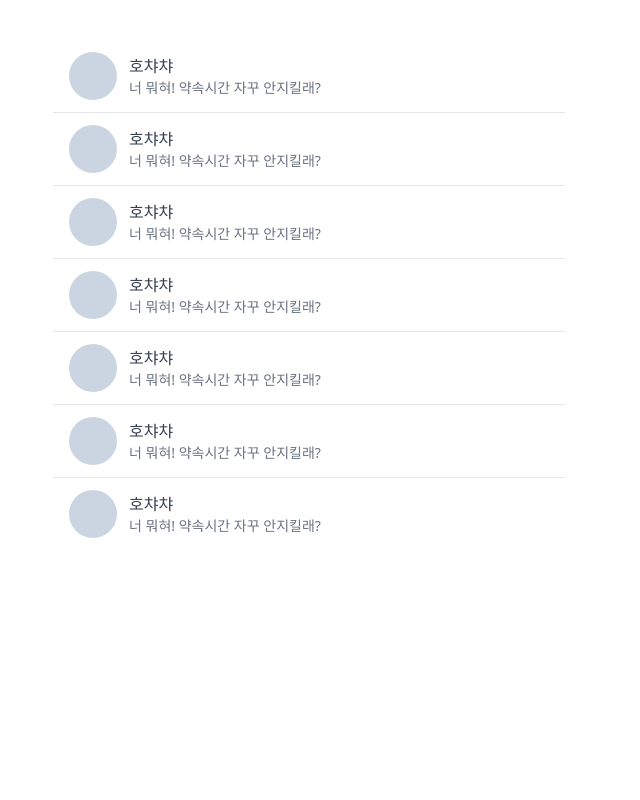
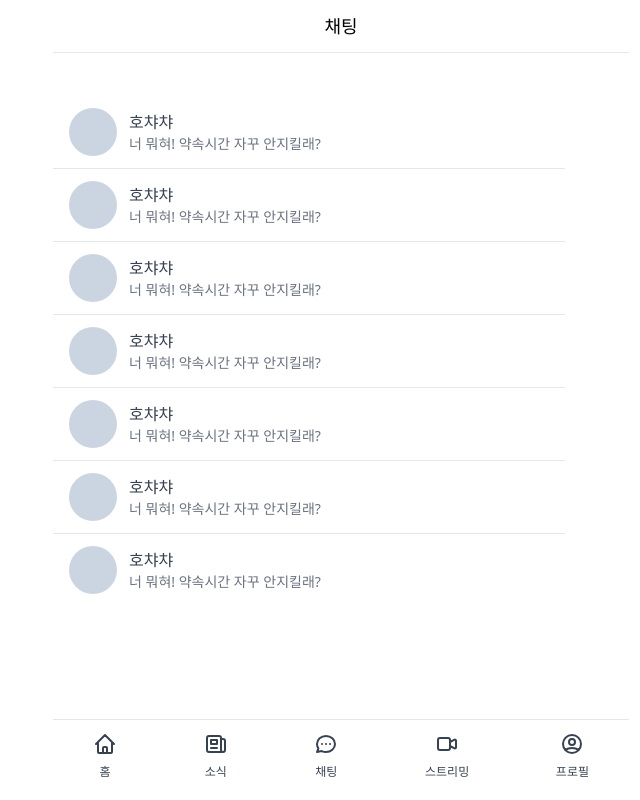
Before and after one commit to DwarfThema/carrot-market, a Next.js app: page /chats in a window 1280 px wide. Shown: the whole page, without its empty margins (331-971 px from the left). Built offline with nearby package versions, Linux system fonts and the light colour scheme.

Commit message:
~5.17 layout canGoBack

```diff
--- a/components/layout.tsx
+++ b/components/layout.tsx
@@ -1,3 +1,5 @@
+import Link from "next/link";
+import { useRouter } from "next/router";
 import { cls } from "../libs/utils";
 
 interface LayoutProps {
@@ -8,14 +10,137 @@ interface LayoutProps {
 }
 
 const Layout = ({ title, canGoBack, hasTabBar, children }: LayoutProps) => {
+  const router = useRouter();
+  const onClick = () => {
+    router.back();
+  };
   return (
     <div>
-      <div className="bg-white w-full text-lg font-medium py-3 fixed text-gray border-b top-0 flex items-center justify-center">
+      <div
+        className={cls(
+          !canGoBack ? "justify-center" : "",
+          "max-w-xl bg-white w-full px-10 text-lg font-medium py-3 fixed text-gray border-b top-0 flex items-center"
+        )}
+      >
+        {canGoBack ? (
+          <button onClick={onClick}>
+            <svg
+              xmlns="http://www.w3.org/2000/svg"
+              className="h-6 w-6"
+              fill="none"
+              viewBox="0 0 24 24"
+              stroke="currentColor"
+              strokeWidth="2"
+            >
+              <path
+                strokeLinecap="round"
+                strokeLinejoin="round"
+                d="M15 19l-7-7 7-7"
+              />
+            </svg>
+          </button>
+        ) : null}
         {title ? <span>{title}</span> : null}
       </div>
-      <div className={cls("pt-16", hasTabBar ? "pb-16" : "")}>{children}</div>
+      <div className={cls("pt-14", hasTabBar ? "pb-24" : "")}>{children}</div>
       {hasTabBar ? (
-        <nav className="bg-white text-gray-800 border-t fixed bottom-0 pb-10 pt-3 flex justify-between items-center"></nav>
+        <nav className="bg-white max-w-xl  text-gray-700 border-t fixed bottom-0 w-full px-10 pb-5 pt-3 flex justify-between text-xs">
+          <Link href="/">
+            <a className="flex flex-col items-center space-y-2">
+              <svg
+                xmlns="http://www.w3.org/2000/svg"
+                className="h-6 w-6"
+                fill="none"
+                viewBox="0 0 24 24"
+                stroke="currentColor"
+                strokeWidth="2"
+              >
+                <path
+                  strokeLinecap="round"
+                  strokeLinejoin="round"
+                  d="M3 12l2-2m0 0l7-7 7 7M5 10v10a1 1 0 001 1h3m10-11l2 2m-2-2v10a1 1 0 01-1 1h-3m-6 0a1 1 0 001-1v-4a1 1 0 011-1h2a1 1 0 011 1v4a1 1 0 001 1m-6 0h6"
+                />
+              </svg>
+              <span>홈</span>
+            </a>
+          </Link>
+          <Link href="/community">
+            <a className="flex flex-col items-center space-y-2">
+              <svg
+                xmlns="http://www.w3.org/2000/svg"
+                className="h-6 w-6"
+                fill="none"
+                viewBox="0 0 24 24"
+                stroke="currentColor"
+                strokeWidth="2"
+              >
+                <path
+                  strokeLinecap="round"
+                  strokeLinejoin="round"
+                  d="M19 20H5a2 2 0 01-2-2V6a2 2 0 012-2h10a2 2 0 012 2v1m2 13a2 2 0 01-2-2V7m2 13a2 2 0 002-2V9a2 2 0 00-2-2h-2m-4-3H9M7 16h6M7 8h6v4H7V8z"
+                />
+              </svg>
+              <span>소식</span>
+            </a>
+          </Link>
+          <Link href="/chats">
+            <a className="flex flex-col items-center space-y-2">
+              <svg
+                xmlns="http://www.w3.org/2000/svg"
+                className="h-6 w-6"
+                fill="none"
+                viewBox="0 0 24 24"
+                stroke="currentColor"
+                strokeWidth="2"
+              >
+                <path
+                  strokeLinecap="round"
+                  strokeLinejoin="round"
+                  d="M8 12h.01M12 12h.01M16 12h.01M21 12c0 4.418-4.03 8-9 8a9.863 9.863 0 01-4.255-.949L3 20l1.395-3.72C3.512 15.042 3 13.574 3 12c0-4.418 4.03-8 9-8s9 3.582 9 8z"
+                />
+              </svg>
+              <span>채팅</span>
+            </a>
+          </Link>
+          <Link href="/live">
+            <a className="flex flex-col items-center space-y-2">
+              <svg
+                xmlns="http://www.w3.org/2000/svg"
+                className="h-6 w-6"
+                fill="none"
+                viewBox="0 0 24 24"
+                stroke="currentColor"
+                strokeWidth="2"
+              >
+                <path
+                  strokeLinecap="round"
+                  strokeLinejoin="round"
+                  d="M15 10l4.553-2.276A1 1 0 0121 8.618v6.764a1 1 0 01-1.447.894L15 14M5 18h8a2 2 0 002-2V8a2 2 0 00-2-2H5a2 2 0 00-2 2v8a2 2 0 002 2z"
+                />
+              </svg>
+              <span>스트리밍</span>
+            </a>
+          </Link>
+          <Link href="/profile">
+            <a className="flex flex-col items-center space-y-2">
+              <svg
+                xmlns="http://www.w3.org/2000/svg"
+                className="h-6 w-6"
+                fill="none"
+                viewBox="0 0 24 24"
+                stroke="currentColor"
+                strokeWidth="2"
+              >
+                <path
+                  strokeLinecap="round"
+                  strokeLinejoin="round"
+                  d="M5.121 17.804A13.937 13.937 0 0112 16c2.5 0 4.847.655 6.879 1.804M15 10a3 3 0 11-6 0 3 3 0 016 0zm6 2a9 9 0 11-18 0 9 9 0 0118 0z"
+                />
+              </svg>
+              <span>프로필</span>
+            </a>
+          </Link>
+        </nav>
       ) : null}
     </div>
   );
--- a/pages/chats/index.tsx
+++ b/pages/chats/index.tsx
@@ -1,7 +1,9 @@
 import type { NextPage } from "next";
+import Layout from "../../components/layout";
 
 const Chats: NextPage = () => {
   return (
+    <Layout hasTabBar title="채팅">
       <div className="py-10 divide-y-[1px] ">
         {[1, 1, 1, 1, 1, 1, 1].map((_, i) => (
           <div
@@ -18,6 +20,7 @@ const Chats: NextPage = () => {
           </div>
         ))}
       </div>
+    </Layout>
   );
 };
 
--- a/pages/community/index.tsx
+++ b/pages/community/index.tsx
@@ -1,7 +1,9 @@
 import { NextPage } from "next";
+import Layout from "../../components/layout";
 
 const Comunity: NextPage = () => {
   return (
+    <Layout hasTabBar title="소식">
       <div className="py-16 px-4 space-y-8">
         {[1, 2, 3, 4, 5].map((_, i) => (
           <div key={i} className="flex flex-col items-start cursor-pointer">
@@ -54,7 +56,7 @@ const Comunity: NextPage = () => {
             </div>
           </div>
         ))}
-      <button className="fixed bottom-14 right-5 bg-purple-400 hover:bg-purple-500 transition-colors cursor-pointer rounded-full p-4 shadow-xl text-white">
+        <button className="fixed bottom-24 right-5 bg-purple-400 hover:bg-purple-500 transition-colors cursor-pointer rounded-full p-4 shadow-xl text-white">
           <svg
             className="w-6 h-6"
             fill="none"
@@ -71,6 +73,7 @@ const Comunity: NextPage = () => {
           </svg>
         </button>
       </div>
+    </Layout>
   );
 };
 
--- a/pages/index.tsx
+++ b/pages/index.tsx
@@ -5,7 +5,7 @@ import Layout from "../components/layout";
 const Home: NextPage = () => {
   return (
     <Layout title="홈" hasTabBar>
-      <div className="flex flex-col space-y-5 ">
+      <div className="flex flex-col space-y-5">
         {[1, 1, 1, 1, 1, 1, 1, 1, 1, 1, 1, 1].map((_, i) => (
           <div
             key={i}
--- /dev/null
+++ b/pages/live/index.tsx
@@ -0,0 +1,37 @@
+import { NextPage } from "next";
+import Layout from "../../components/layout";
+
+const Live: NextPage = () => {
+  return (
+    <Layout hasTabBar title="스트리밍">
+      <div className="py-10 space-y-4 divide-y-[1.5px]">
+        {[1, 2, 3, 4, 5, 6].map((_, i) => (
+          <div key={i} className="pt-4  px-4">
+            <div className="w-full rounded-md shadow-sm bg-slate-300 aspect-video" />
+            <h1 className=" text-2xl mt-2 font-bold text-gray-900">
+              호챠챠의 요리교실
+            </h1>
+          </div>
+        ))}
+        <button className="fixed bottom-24 right-5 bg-purple-400 hover:bg-purple-500 transition-colors cursor-pointer rounded-full p-4 shadow-xl text-white border-transparent">
+          <svg
+            xmlns="http://www.w3.org/2000/svg"
+            className="h-6 w-6"
+            fill="none"
+            viewBox="0 0 24 24"
+            stroke="currentColor"
+            strokeWidth="2"
+          >
+            <path
+              strokeLinecap="round"
+              strokeLinejoin="round"
+              d="M15 10l4.553-2.276A1 1 0 0121 8.618v6.764a1 1 0 01-1.447.894L15 14M5 18h8a2 2 0 002-2V8a2 2 0 00-2-2H5a2 2 0 00-2 2v8a2 2 0 002 2z"
+            />
+          </svg>
+        </button>
+      </div>
+    </Layout>
+  );
+};
+
+export default Live;
--- a/pages/profile/index.tsx
+++ b/pages/profile/index.tsx
@@ -1,7 +1,9 @@
 import type { NextPage } from "next";
+import Layout from "../../components/layout";
 
 const Profile: NextPage = () => {
   return (
+    <Layout hasTabBar title="프로필">
       <div className="py-10 px-4">
         <div className="flex items-center space-x-3">
           <div className="w-16 h-16 rounded-full bg-slate-400" />
@@ -134,13 +136,14 @@ const Profile: NextPage = () => {
               Normally, both your asses would be dead as fucking fried chicken,
               but you happen to pull this shit while I&apos;m in a transitional
               period so I don&apos;t wanna kill you, I wanna help you. But I
-            can&apos;t give you this case, it don&apos;t belong to me. Besides,
-            I&apos;ve already been through too much shit this morning over this
-            case to hand it over to your dumb ass.
+              can&apos;t give you this case, it don&apos;t belong to me.
+              Besides, I&apos;ve already been through too much shit this morning
+              over this case to hand it over to your dumb ass.
             </p>
           </div>
         </div>
       </div>
+    </Layout>
   );
 };
 
--- a/pages/streams/index.tsx
+++ /dev/null
@@ -1,34 +0,0 @@
-import { NextPage } from "next";
-
-const Live: NextPage = () => {
-  return (
-    <div className="py-10 space-y-4 divide-y-[1.5px]">
-      {[1, 2, 3, 4, 5, 6].map((_, i) => (
-        <div key={i} className="pt-4  px-4">
-          <div className="w-full rounded-md shadow-sm bg-slate-300 aspect-video" />
-          <h1 className=" text-2xl mt-2 font-bold text-gray-900">
-            호챠챠의 요리교실
-          </h1>
-        </div>
-      ))}
-      <button className="fixed bottom-14 right-5 bg-purple-400 hover:bg-purple-500 transition-colors cursor-pointer rounded-full p-4 shadow-xl text-white border-transparent">
-        <svg
-          xmlns="http://www.w3.org/2000/svg"
-          className="h-6 w-6"
-          fill="none"
-          viewBox="0 0 24 24"
-          stroke="currentColor"
-          strokeWidth="2"
-        >
-          <path
-            strokeLinecap="round"
-            strokeLinejoin="round"
-            d="M15 10l4.553-2.276A1 1 0 0121 8.618v6.764a1 1 0 01-1.447.894L15 14M5 18h8a2 2 0 002-2V8a2 2 0 00-2-2H5a2 2 0 00-2 2v8a2 2 0 002 2z"
-          />
-        </svg>
-      </button>
-    </div>
-  );
-};
-
-export default Live;
```
Also changed, not shown: pages/items/[id].tsx (+10 -7 lines), pages/live/[id].tsx (renamed from pages/streams/[id].tsx), pages/live/create.tsx (renamed from pages/streams/create.tsx). Lines whose indentation alone changed are shown as unchanged.
